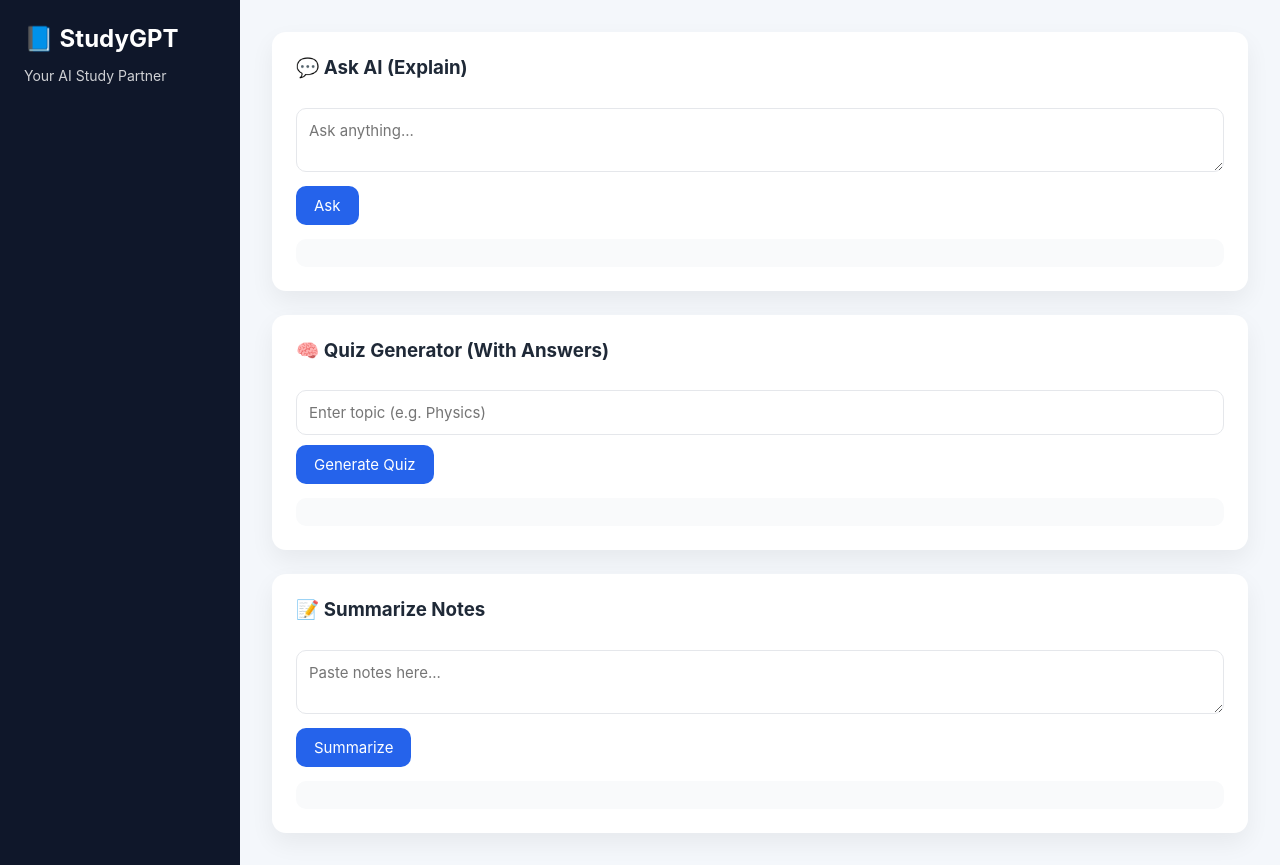
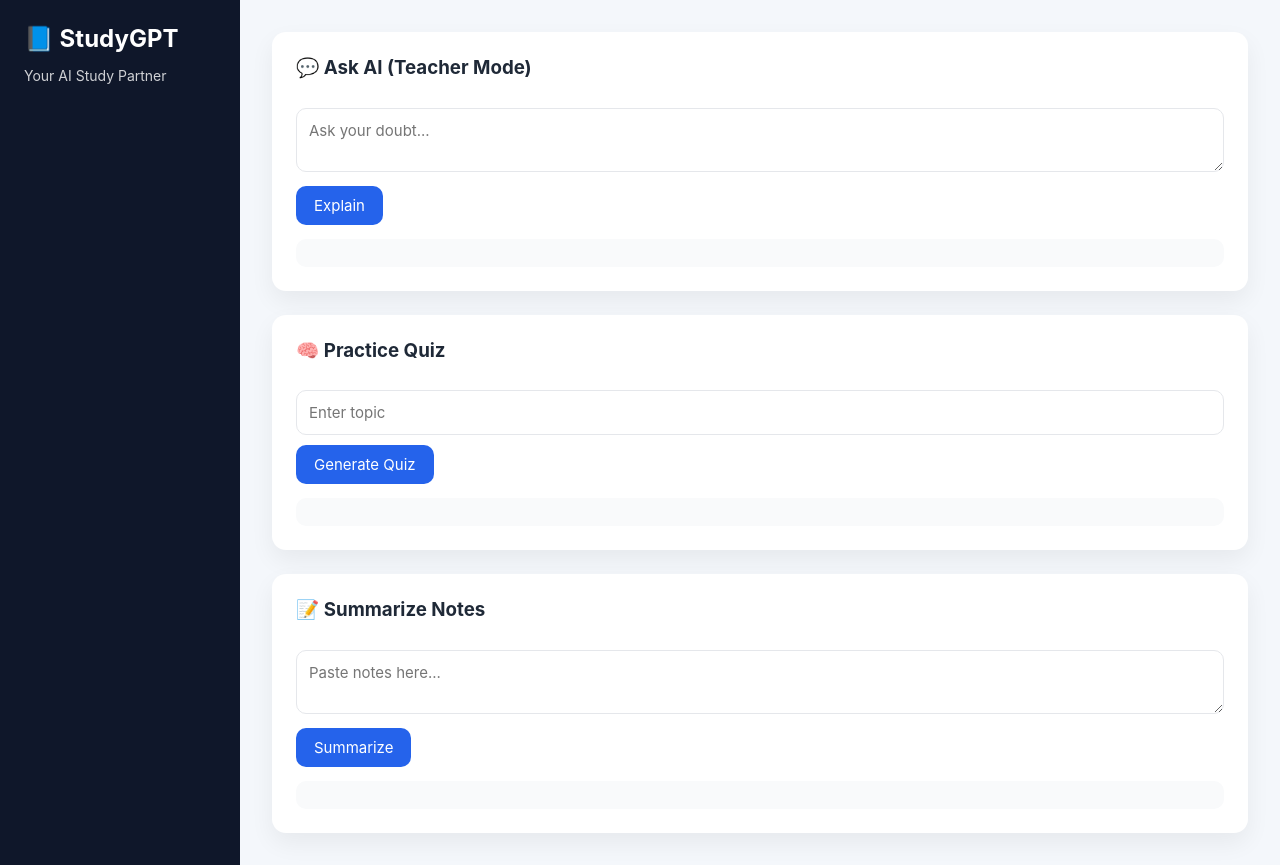
Before and after one commit to Tarunmaker/StudyGPT, a Flask app: page / in a window 1280 px wide. Run offline with Flask 3, Linux system fonts and the light colour scheme.

Commit message:
Update index.html

```diff
--- a/templates/index.html
+++ b/templates/index.html
@@ -1,7 +1,7 @@
 <!DOCTYPE html>
 <html lang="en">
 <head>
-  <meta charset="UTF-8" />
+  <meta charset="UTF-8">
   <title>StudyGPT</title>
   <link rel="stylesheet" href="/static/style.css">
   <meta name="viewport" content="width=device-width, initial-scale=1.0">
@@ -21,21 +21,21 @@
 
     <!-- Ask AI -->
     <section class="card">
-      <h3>💬 Ask AI (Explain)</h3>
-      <textarea id="question" placeholder="Ask anything..."></textarea>
-      <button onclick="askAI()">Ask</button>
+      <h3>💬 Ask AI (Teacher Mode)</h3>
+      <textarea id="question" placeholder="Ask your doubt..."></textarea>
+      <button onclick="askAI()">Explain</button>
       <div id="answer" class="output"></div>
     </section>
 
     <!-- Quiz -->
     <section class="card">
-      <h3>🧠 Quiz Generator (With Answers)</h3>
-      <input id="topic" placeholder="Enter topic (e.g. Physics)">
+      <h3>🧠 Practice Quiz</h3>
+      <input id="topic" placeholder="Enter topic">
       <button onclick="generateQuiz()">Generate Quiz</button>
       <div id="quiz" class="output"></div>
     </section>
 
-    <!-- Summary -->
+    <!-- Summarize -->
     <section class="card">
       <h3>📝 Summarize Notes</h3>
       <textarea id="notes" placeholder="Paste notes here..."></textarea>
```
